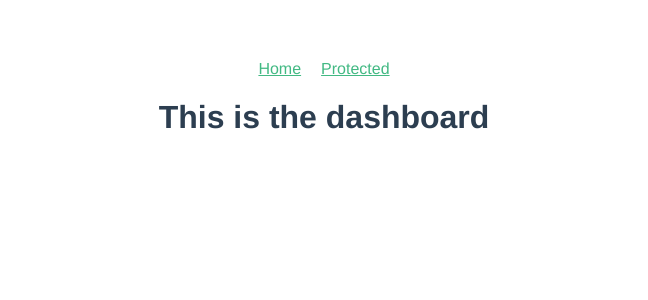
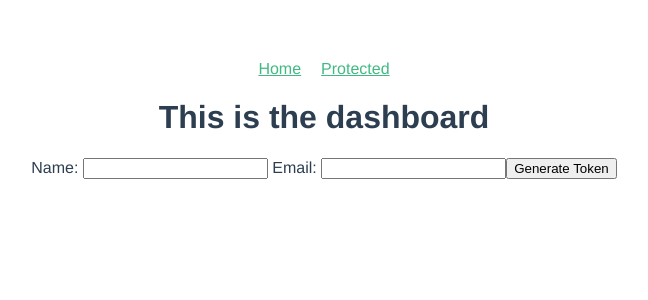
Before and after one commit to shortdiv/jwt-generate, a Vue app: page / in a window 1280 px wide. Shown: the top 300 px of the page, without its empty margins (316-964 px from the left). Built offline with nearby package versions, Linux system fonts and the light colour scheme.

Commit message:
fix: Add back in form fields

```diff
--- a/src/components/Dashboard.vue
+++ b/src/components/Dashboard.vue
@@ -1,6 +1,16 @@
 <template>
   <div>
     <h1>This is the dashboard</h1>
+    <h2 v-if="token">Hi I am a token {{ token }}</h2>
+    <label>
+      Name:
+      <input type="text" v-model="name">
+    </label>
+    <label>
+      Email:
+      <input type="text" v-model="email">
+    </label>
+    <button @click="getToken">Generate Token</button>
   </div>
 </template>
 
@@ -53,4 +63,7 @@ export default {
 h3 {
   margin: 40px 0 0;
 }
+h2 {
+  word-break: break-all;
+}
 </style>
```
